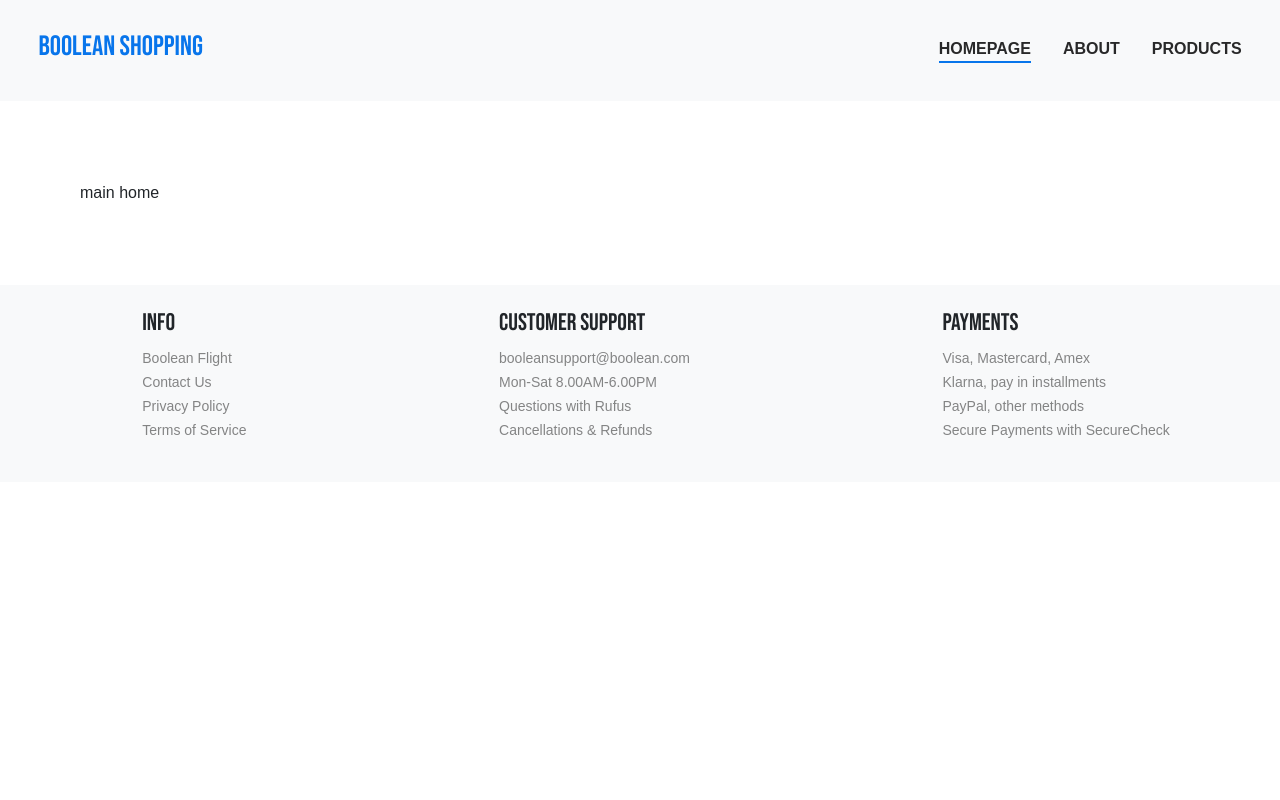
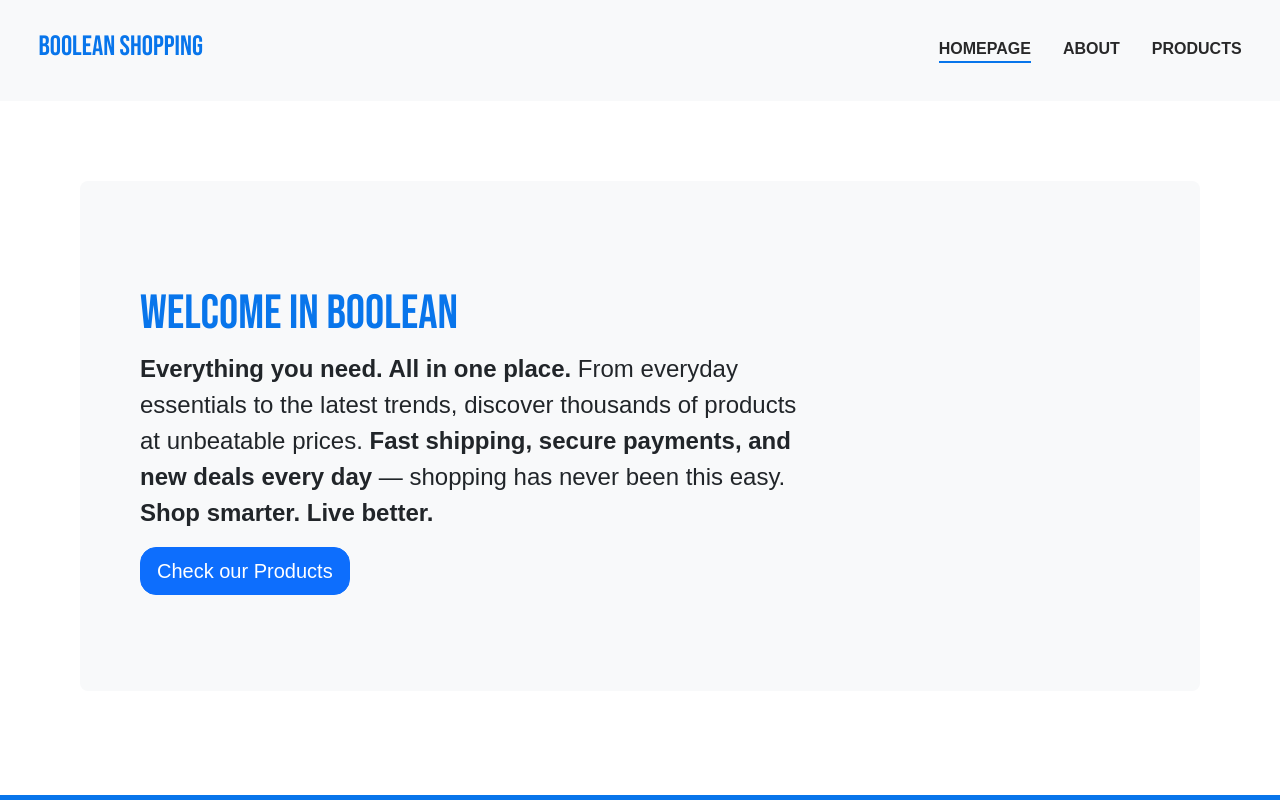
Before and after one commit to simonegreco5/react-router, a React (Vite) app: page / in a window 1280 px wide. Shown: the top 800 px of the page. Built offline with nearby package versions, Linux system fonts and the light colour scheme.

Commit message:
- add fix in AppFooter - add main in HomePage

```diff
--- a/src/components/AppFooter.jsx
+++ b/src/components/AppFooter.jsx
@@ -1,11 +1,11 @@
 export default function AppFooter(){
 
     return (
-        <footer className="bg-body-tertiary">
+        <footer className="">
             <div>
-                <h4>INFO</h4>
+                <h4><i class="bi bi-info-circle"></i> INFO</h4>
                 <ul>
-                    <li><a href="">Boolean Flight</a></li>
+                    <li><a href="">Boolean Shopping</a></li>
                     <li><a href="">Contact Us</a></li>
                     <li><a href="">Privacy Policy</a></li>
                     <li><a href="">Terms of Service</a></li>
@@ -13,17 +13,17 @@ export default function AppFooter(){
             </div>
 
             <div>
-                <h4>CUSTOMER SUPPORT</h4>
+                <h4><i class="bi bi-person-check"></i> CUSTOMER SUPPORT</h4>
                 <ul>
                     <li><a href="">booleansupport@boolean.com</a></li>
-                    <li><a href="">Mon-Sat 8.00AM-6.00PM</a></li>
+                    <li><a href="">Mon/Sat 9.00AM-6.00PM</a></li>
                     <li><a href="">Questions with Rufus</a></li>
                     <li><a href="">Cancellations & Refunds</a></li>
                 </ul>
             </div>
 
             <div>
-                <h4>PAYMENTS</h4>
+                <h4><i class="bi bi-credit-card-2-back"></i> PAYMENTS</h4>
                 <ul>
                     <li><a href="">Visa, Mastercard, Amex</a></li>
                     <li><a href="">Klarna, pay in installments</a></li>
--- a/src/index.css
+++ b/src/index.css
@@ -20,11 +20,11 @@ header {
     padding-left: 1rem;
     align-items: center;
 
-    h3{
+    h3 {
       color: rgb(8, 117, 235);
     }
 
-    .bi-tux{
+    .bi-tux {
       font-size: 2.5rem;
     }
 
@@ -66,12 +66,14 @@ header {
 footer {
   display: flex;
   justify-content: space-between;
+  background-color: rgb(8, 117, 235);
+  color: white;
 
   div {
     padding: 1.5rem;
     margin: auto;
 
-    h4{
+    h4 {
       padding-left: 2rem;
     }
 
@@ -81,7 +83,7 @@ footer {
 
 
       a {
-        color: rgba(0, 0, 0, 0.472);
+        color: rgba(255, 255, 255, 0.741);
         text-decoration: none;
         font-size: 14px;
       }
@@ -89,14 +91,41 @@ footer {
   }
 }
 
-main{
+main {
   padding: 5rem;
 
-  .card{
+  #title_jumbotron {
+
+    h1 {
+      padding-top: 0.5rem;
+      color: rgb(8, 117, 235);
+      font-size: 3REM;
+    }
+  }
+
+  #home_main {
+    position: relative;
+  }
+
+  .button-home {
+    border-radius: 1rem;
+  }
+
+  .logo_tux {
+
+    i {
+      position: absolute;
+      font-size: 30rem;
+      top: -7%;
+      left: 65%;
+    }
+  }
+
+  .card {
     position: relative;
     background-color: rgba(8, 118, 235, 0.146);
 
-    .badge{
+    .badge {
       background-color: rgb(216, 10, 10);
       border-radius: 0rem;
       width: 6rem;
@@ -107,19 +136,21 @@ main{
       right: 3%;
     }
 
-    img{
+    img {
       padding: 1rem;
       height: 15rem;
       object-fit: contain;
     }
 
-    p{
+    p {
       font-size: 10px;
     }
 
-    span{
+    span {
       padding-left: 1rem;
-      .bi-star-fill, .bi-star-half{
+
+      .bi-star-fill,
+      .bi-star-half {
         color: rgb(238, 202, 24);
       }
     }
--- a/src/pages/HomePage.jsx
+++ b/src/pages/HomePage.jsx
@@ -1,11 +1,34 @@
 // sezione import
+import { NavLink } from "react-router-dom";
 
-export default function HomePage(){
+export default function HomePage() {
 
     return (
 
         <main>
-            main home
+            <div id="home_main" class="p-5 mb-4 bg-body-tertiary rounded-3">
+
+                {/* logo 3D */}
+                <div className="logo_tux">
+                    <i className="bi bi-tux"></i>
+                </div>
+
+                <div class="container-fluid py-5">
+                    <div id="title_jumbotron" class="display-5 fw-bold d-flex">
+                        <h1>WELCOME IN BOOLEAN</h1>
+                    </div>
+                    <p class="col-md-8 fs-4">
+                        <strong>Everything you need. All in one place.</strong> From everyday essentials to the latest trends, discover thousands
+                        of products at unbeatable prices. <strong>Fast shipping, secure payments,
+                            and new deals every day</strong> — shopping has never been this easy. <strong>Shop smarter. Live better.</strong>
+                    </p>
+
+                    {/* link per products */}
+                    <NavLink to={"/products"} className="btn btn-primary btn-lg button-home">
+                        Check our Products
+                    </NavLink>
+                </div>
+            </div>
         </main>
     )
 }
```
